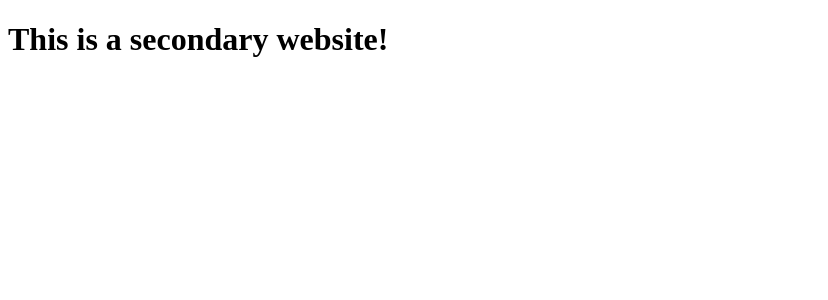
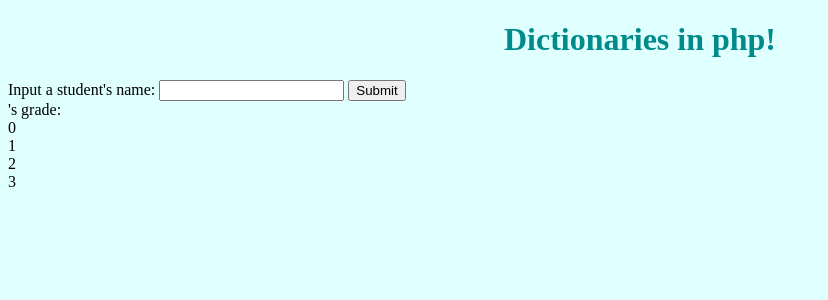
Before and after one commit to michalspano/robme-web, a PHP site: page /site2.php in a window 1280 px wide. Shown: the top 300 px of the page, without its empty margins (0-828 px from the left). Run offline with PHP 8.4, Linux system fonts and the light colour scheme; data that the repository does not hold is empty.

Commit message:
Update ✅

```diff
--- a/secondaryScript.ts
+++ b/secondaryScript.ts
@@ -0,0 +1 @@
+// alert("Hello world");
--- a/site2.php
+++ b/site2.php
@@ -1,11 +1,28 @@
 <!DOCTYPE html>
 <htmt lang="en">
     <head>
-        <link>
+        <link rel="stylesheet" href="style2.css">
         <title> This is a secondary website </title>
     </head>
     <body>
-        <h1> This is a secondary website! </h1>
+    <h1> Dictionaries in php! </h1>
+    <form action="site2.php" method="post">
+        Input a student's name: <input type="text" name="student">
+        <input type="submit">
+    </form>
+    <?php
+        // Associative arrays / Dictionaries;
+        // "key": value; ["key"=>value];
+        $grades = ["Michal"=>"A+", "Daniel"=>"A", "Peter"=>"B", "Fares"=>"A-"];
+        $desired_student_name = $_POST["student"];
+        echo "$desired_student_name's grade: ";
+        echo "<b><i>$grades[$desired_student_name]</i></b>";
+
+        for ($r = 0; $r < count($grades); $r++)
+        {
+            echo "<br>$r";
+        }
+    ?>
     </body>
     <script src="secondaryScript.ts"></script>
 </htmt>
--- /dev/null
+++ b/style2.css
@@ -0,0 +1,18 @@
+html
+{
+    background: lightcyan;
+}
+
+h1
+{
+    text-align: center;
+    font-family: Hack;
+    color: darkcyan;
+}
+
+p
+{
+    text-align: center;
+    font-family: Hack;
+    color: darkcyan;
+}
```
Also changed, not shown: secondaryScript.ts.js (deleted).
